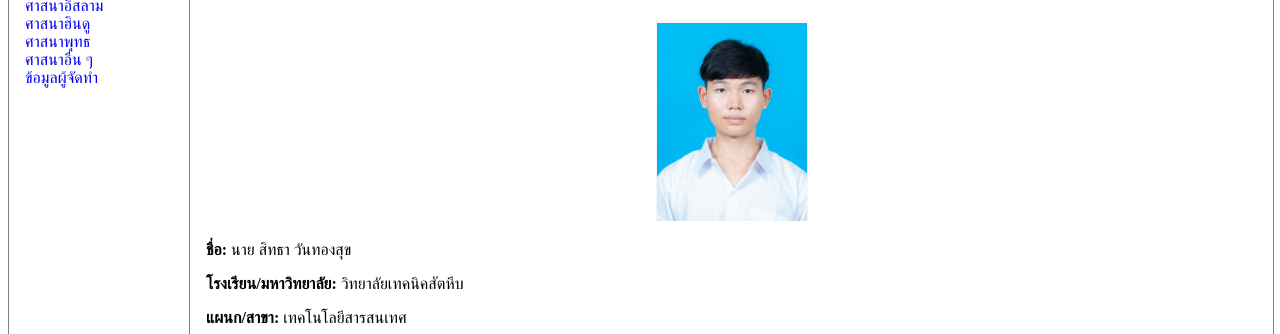
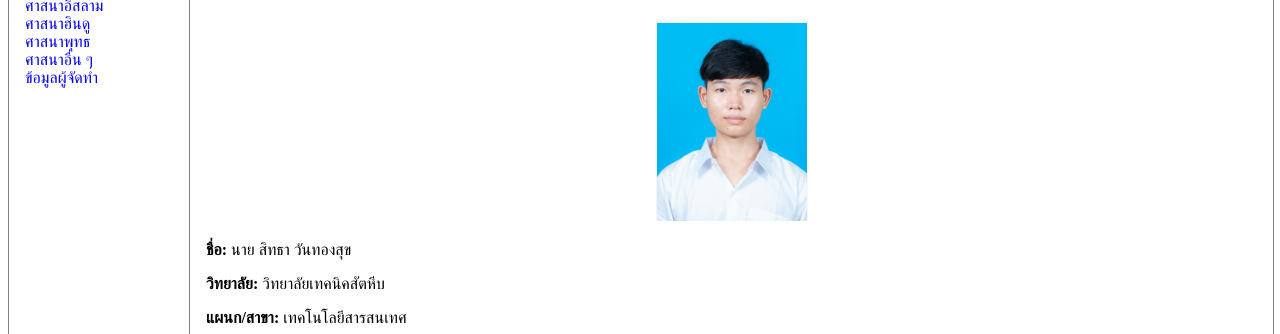
Before and after one commit to student12344321/Religion, a plain HTML site: page about.html in a window 1280 px wide. Shown: the part 466-800 px from the top of the page. Drawn offline with Linux system fonts and the light colour scheme.

Commit message:
Update about.html

```diff
--- a/about.html
+++ b/about.html
@@ -63,7 +63,7 @@ article {
         <ins><h1><p align="center">ข้อมูลผู้จัดทำ</p></h1></ins>
         <W=2><center><img src="034.png" width="152" height="201" alt="รูปผู้จัดทำ"></center></Width>
         <p><b>ชื่อ:</b> นาย สิทธา วันทองสุข</p>
-        <p><b>โรงเรียน/มหาวิทยาลัย:</b> วิทยาลัยเทคนิคสัตหีบ</p>
+        <p><b>วิทยาลัย:</b> วิทยาลัยเทคนิคสัตหีบ</p>
         <p><b>แผนก/สาขา:</b> เทคโนโลยีสารสนเทศ</p>
         <p><b>อีเมล:</b> 67219010034@tatc.ac.th</p>
         <p><b>คำอธิบาย:</b> เว็บไซต์นี้ถูกสร้างขึ้นเพื่อให้ความรู้เกี่ยวกับศาสนาต่าง ๆ ทั่วโลก โดยมีวัตถุประสงค์เพื่อการศึกษาและเผยแพร่ข้อมูล และเพื่อ40คะแนน</p>
```
